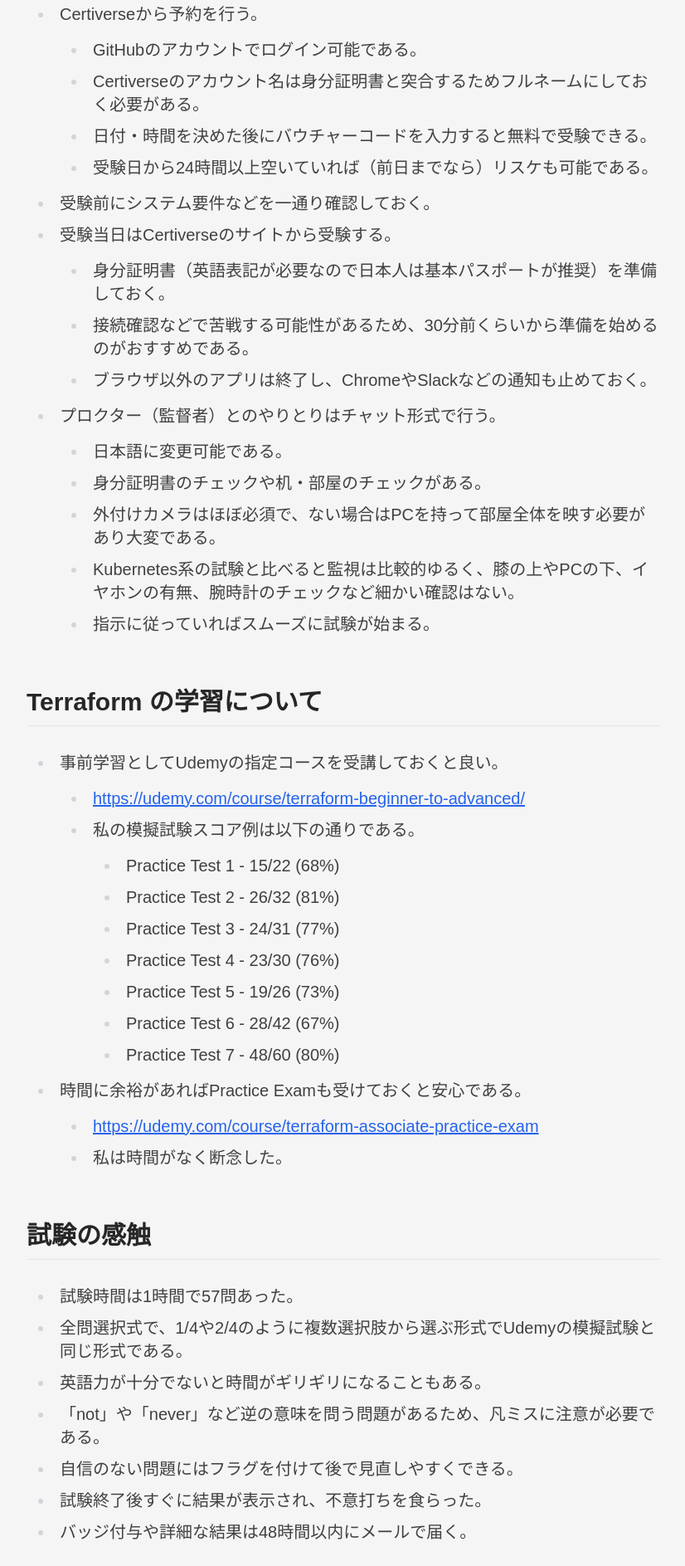
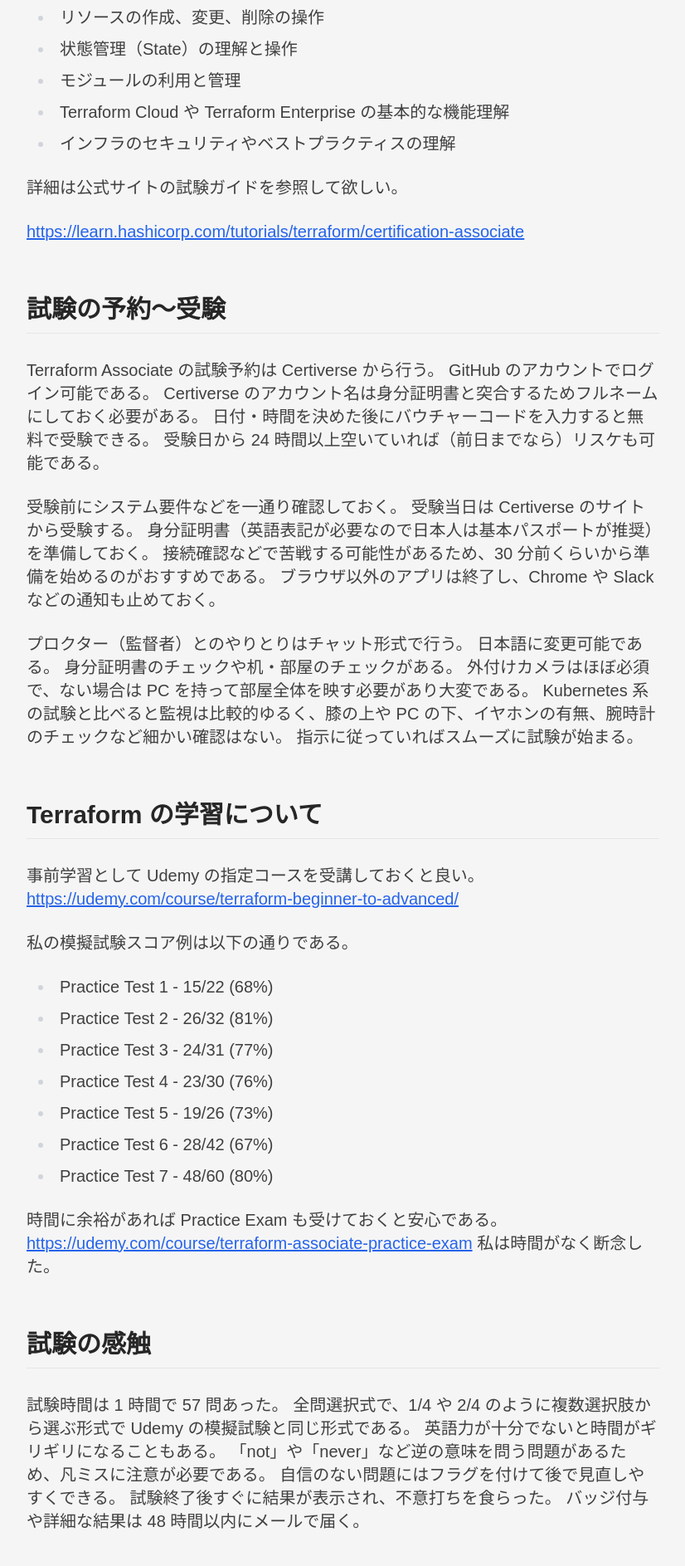
Before and after one commit to ega4432/egashira.dev, an Astro site: page /blog/passed-terraform-associate in a window 1280 px wide. Shown: the part 910-2797 px from the top of the page at 83% size, without its empty margins (56-882 px from the left). Built offline with nearby package versions, Linux system fonts and the light colour scheme; Astro itself is replaced by a stand-in of ours; some packages are replaced by stand-ins of ours.

Commit message:
Fix formatting issues with prettier and commit blog draft for Terraform Associate exam

```diff
--- a/src/content/blog/passed-terraform-associate.md
+++ b/src/content/blog/passed-terraform-associate.md
@@ -1,72 +1,95 @@
 ---
-title: Terraform Associate 資格試験に合格した話と受験体験記
-date: 2025-07-05
+title: Terraform Associate に合格した話と受験体験記
+date: "2025-07-05"
 tags: [Terraform, 資格試験, Terraform Associate, 合格体験]
 draft: false
-summary: Terraform Associate 資格試験の概要、勉強方法、受験体験、合格後の感想をバランスよくまとめた記事です。
+summary: Terraform Associate の概要、勉強方法、受験体験、合格後の感想をバランスよくまとめた記事です。
 ---
 
-Terraform Associate 資格試験に合格した話と受験体験記
+Terraform Associate に合格した話と受験体験記
 
 ## はじめに
 
-Terraform Associate 資格試験は、HashiCorpが提供する公式認定資格であり、Terraformの基本的な知識と実践スキルを問う試験である。この記事では、私が実際に受験し合格した経験をもとに、試験の概要、予約から受験までの流れ、学習方法、試験の感触、合格後の感想をバランスよくまとめる。
+Terraform Associate は HashiCorp が提供する公式認定資格であり、Terraform の基本的な知識と実践スキルを問う試験である。
+詳細は公式サイトを参照してほしい。
 
-## 試験概要
+https://www.hashicorp.com/certification/terraform-associate
 
-Terraform Associateはインフラのコード化（IaC）を理解し、Terraformの基本的なコマンドや構成ファイルの書き方、状態管理、モジュール利用などが試験範囲となっている。難易度は中級者向けで、実務経験があると合格しやすいと言われている。
+この記事では、私が実際に受験し合格した経験をもとに、試験の範囲、予約から受験までの流れ、学習方法、試験の感触、合格後の感想をバランスよくまとめる。
+
+## 試験範囲
+
+Terraform Associate 試験は、Terraform の基本的な操作からインフラのコード化（IaC）に関する知識まで幅広く問われる。
+主な試験範囲は以下の通りである（公式サイトより引用）。
+
+- Terraform の基本的な概念とワークフローの理解
+- Terraform の設定ファイル（HCL）の記述と管理
+- リソースの作成、変更、削除の操作
+- 状態管理（State）の理解と操作
+- モジュールの利用と管理
+- Terraform Cloud や Terraform Enterprise の基本的な機能理解
+- インフラのセキュリティやベストプラクティスの理解
+
+詳細は公式サイトの試験ガイドを参照して欲しい。
+
+https://learn.hashicorp.com/tutorials/terraform/certification-associate
 
 ## 試験の予約〜受験
 
-- Certiverseから予約を行う。
-  - GitHubのアカウントでログイン可能である。
-  - Certiverseのアカウント名は身分証明書と突合するためフルネームにしておく必要がある。
-  - 日付・時間を決めた後にバウチャーコードを入力すると無料で受験できる。
-  - 受験日から24時間以上空いていれば（前日までなら）リスケも可能である。
-- 受験前にシステム要件などを一通り確認しておく。
-- 受験当日はCertiverseのサイトから受験する。
-  - 身分証明書（英語表記が必要なので日本人は基本パスポートが推奨）を準備しておく。
-  - 接続確認などで苦戦する可能性があるため、30分前くらいから準備を始めるのがおすすめである。
-  - ブラウザ以外のアプリは終了し、ChromeやSlackなどの通知も止めておく。
-- プロクター（監督者）とのやりとりはチャット形式で行う。
-  - 日本語に変更可能である。
-  - 身分証明書のチェックや机・部屋のチェックがある。
-  - 外付けカメラはほぼ必須で、ない場合はPCを持って部屋全体を映す必要があり大変である。
-  - Kubernetes系の試験と比べると監視は比較的ゆるく、膝の上やPCの下、イヤホンの有無、腕時計のチェックなど細かい確認はない。
-  - 指示に従っていればスムーズに試験が始まる。
+Terraform Associate の試験予約は Certiverse から行う。
+GitHub のアカウントでログイン可能である。
+Certiverse のアカウント名は身分証明書と突合するためフルネームにしておく必要がある。
+日付・時間を決めた後にバウチャーコードを入力すると無料で受験できる。
+受験日から 24 時間以上空いていれば（前日までなら）リスケも可能である。
+
+受験前にシステム要件などを一通り確認しておく。
+受験当日は Certiverse のサイトから受験する。
+身分証明書（英語表記が必要なので日本人は基本パスポートが推奨）を準備しておく。
+接続確認などで苦戦する可能性があるため、30 分前くらいから準備を始めるのがおすすめである。
+ブラウザ以外のアプリは終了し、Chrome や Slack などの通知も止めておく。
+
+プロクター（監督者）とのやりとりはチャット形式で行う。
+日本語に変更可能である。
+身分証明書のチェックや机・部屋のチェックがある。
+外付けカメラはほぼ必須で、ない場合は PC を持って部屋全体を映す必要があり大変である。
+Kubernetes 系の試験と比べると監視は比較的ゆるく、膝の上や PC の下、イヤホンの有無、腕時計のチェックなど細かい確認はない。
+指示に従っていればスムーズに試験が始まる。
 
 ## Terraform の学習について
 
-- 事前学習としてUdemyの指定コースを受講しておくと良い。
-  - https://udemy.com/course/terraform-beginner-to-advanced/
-  - 私の模擬試験スコア例は以下の通りである。
-    - Practice Test 1 - 15/22 (68%)
-    - Practice Test 2 - 26/32 (81%)
-    - Practice Test 3 - 24/31 (77%)
-    - Practice Test 4 - 23/30 (76%)
-    - Practice Test 5 - 19/26 (73%)
-    - Practice Test 6 - 28/42 (67%)
-    - Practice Test 7 - 48/60 (80%)
-- 時間に余裕があればPractice Examも受けておくと安心である。
-  - https://udemy.com/course/terraform-associate-practice-exam
-  - 私は時間がなく断念した。
+事前学習として Udemy の指定コースを受講しておくと良い。
+https://udemy.com/course/terraform-beginner-to-advanced/
+
+私の模擬試験スコア例は以下の通りである。
+
+- Practice Test 1 - 15/22 (68%)
+- Practice Test 2 - 26/32 (81%)
+- Practice Test 3 - 24/31 (77%)
+- Practice Test 4 - 23/30 (76%)
+- Practice Test 5 - 19/26 (73%)
+- Practice Test 6 - 28/42 (67%)
+- Practice Test 7 - 48/60 (80%)
+
+時間に余裕があれば Practice Exam も受けておくと安心である。
+https://udemy.com/course/terraform-associate-practice-exam
+私は時間がなく断念した。
 
 ## 試験の感触
 
-- 試験時間は1時間で57問あった。
-- 全問選択式で、1/4や2/4のように複数選択肢から選ぶ形式でUdemyの模擬試験と同じ形式である。
-- 英語力が十分でないと時間がギリギリになることもある。
-- 「not」や「never」など逆の意味を問う問題があるため、凡ミスに注意が必要である。
-- 自信のない問題にはフラグを付けて後で見直しやすくできる。
-- 試験終了後すぐに結果が表示され、不意打ちを食らった。
-- バッジ付与や詳細な結果は48時間以内にメールで届く。
+試験時間は 1 時間で 57 問あった。
+全問選択式で、1/4 や 2/4 のように複数選択肢から選ぶ形式で Udemy の模擬試験と同じ形式である。
+英語力が十分でないと時間がギリギリになることもある。
+「not」や「never」など逆の意味を問う問題があるため、凡ミスに注意が必要である。
+自信のない問題にはフラグを付けて後で見直しやすくできる。
+試験終了後すぐに結果が表示され、不意打ちを食らった。
+バッジ付与や詳細な結果は 48 時間以内にメールで届く。
 
 ## 合格後の感想
 
-- 実務でのTerraform利用経験が合格の自信につながった。
-- 試験を通じてTerraformの理解が深まり、インフラ自動化の幅が広がった。
-- Terraform Associate資格はスキル証明としてキャリアアップに役立つと感じている。
+実務での Terraform 利用経験が合格の自信につながった。
+試験を通じて Terraform の理解が深まり、インフラ自動化の幅が広がった。
+Terraform Associate はスキル証明としてキャリアアップに役立つと感じている。
 
 ## まとめ
 
-この記事がTerraform Associate資格試験の受験を検討している方の参考になれば幸いである。
+この記事が Terraform Associate の受験を検討している方の参考になれば幸いである。
```
